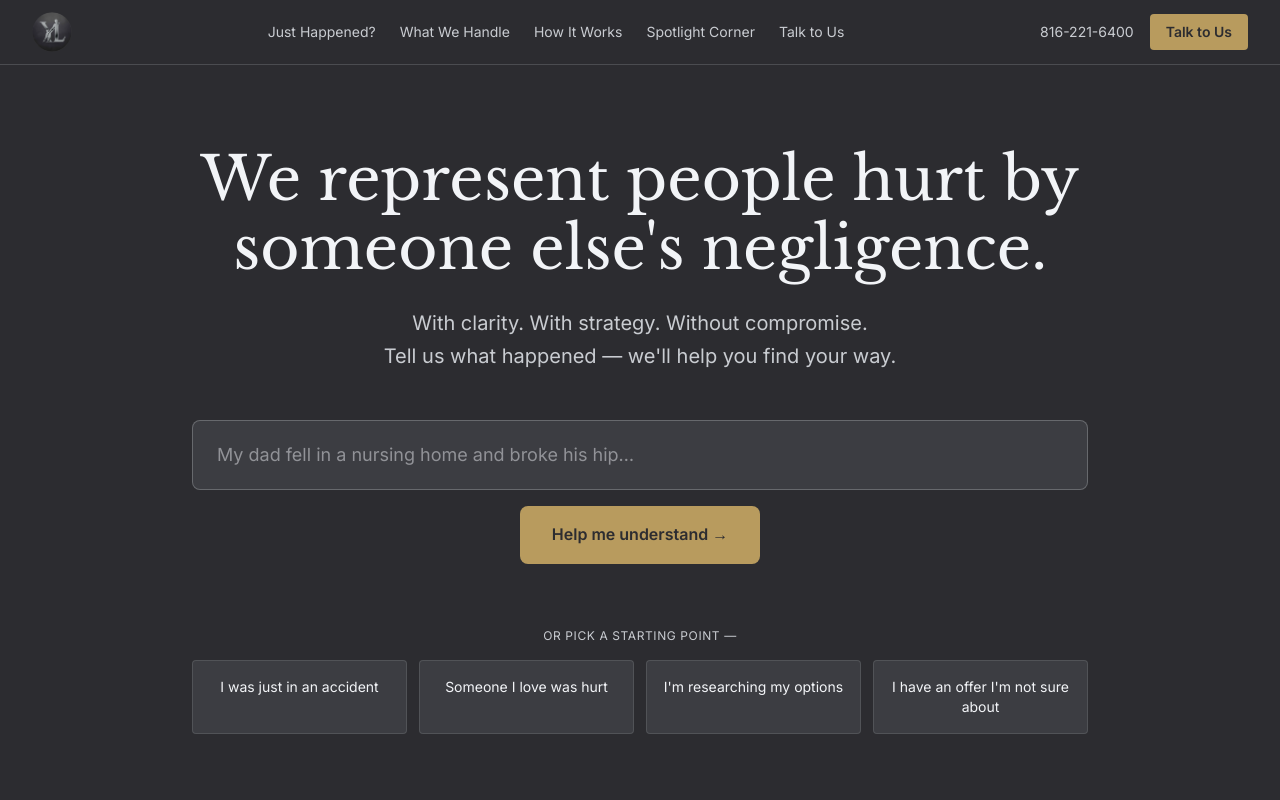
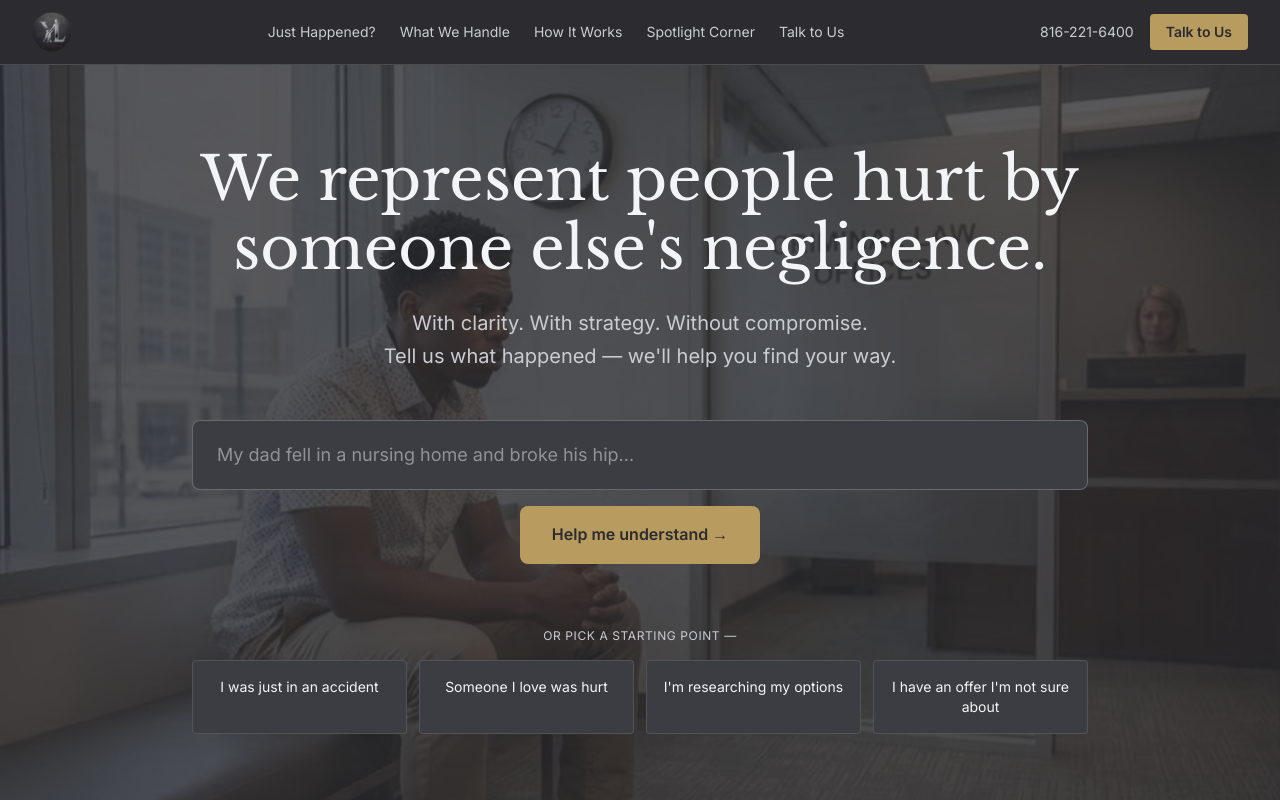
Before and after one commit to GreenBrahma/yonke-law-website, a Next.js app: page / in a window 1280 px wide. Shown: the top 800 px of the page. Built offline with nearby package versions, Linux system fonts and the light colour scheme.

Commit message:
Add cycling background images to homepage hero with crossfade

```diff
--- a/components/ConciergeHero.tsx
+++ b/components/ConciergeHero.tsx
@@ -2,24 +2,50 @@
 
 import { useEffect, useState } from "react";
 import Link from "next/link";
+import Image from "next/image";
 
 /* -------------------------------------------------------
    ConciergeHero — Section 2 of homepage-spec.md
 
    Behavior:
    1. Full-viewport dark hero with the concierge text input
-   2. Placeholder rotates every ~4.5s to help cold-start users
-   3. On submit:
+   2. Background images cycle every 6s (crossfade)
+   3. Placeholder rotates every ~4.5s to help cold-start users
+   4. On submit:
        - Client-side keyword classification → topic ID
        - Reveal the four-panel response below the input
        - Preserve the user's typed text above the panels
-   4. Empty submit → show the four quick-pick doors prominently
-   5. Quick-pick doors are always visible as a fallback
+   5. Empty submit → show the four quick-pick doors prominently
+   6. Quick-pick doors are always visible as a fallback
 
    The classifier is a temporary client-side keyword match.
    When the Nucleus Concierge backend ships, swap classifyTopic()
    for an API call. Visual / UX layer does not change.
    ------------------------------------------------------- */
+
+const HERO_IMAGES = [
+  "/images/YL client 1.png",
+  "/images/YL client 2.png",
+  "/images/yl-client-3.png",
+  "/images/yl-client-4.png",
+  "/images/YL client 5.png",
+  "/images/YL client 6.png",
+  "/images/YL client 7.png",
+  "/images/YL client 8.png",
+  "/images/YL-client-10.png",
+  "/images/YL client 11.png",
+  "/images/YL client 12.png",
+  "/images/YL client 13.png",
+  "/images/YL client 14.png",
+  "/images/yl-client-19.jpg",
+  "/images/yl-client21.png",
+  "/images/yl-client-22.png",
+  "/images/yl-client-23.png",
+  "/images/yl-client-24.jpg",
+  "/images/yl-client-25.jpg",
+  "/images/yl-client-26.jpg",
+  "/images/Mike Yonke - with client.png",
+] as const;
 
 type TopicId =
   | "car-accident"
@@ -175,6 +201,7 @@ const QUICK_PICK_DOORS = [
 
 export function ConciergeHero() {
   const [placeholderIndex, setPlaceholderIndex] = useState(0);
+  const [bgIndex, setBgIndex] = useState(0);
   const [typedText, setTypedText] = useState("");
   const [submittedText, setSubmittedText] = useState<string | null>(null);
   const [detectedTopic, setDetectedTopic] = useState<TopicId | null>(null);
@@ -188,11 +215,18 @@ export function ConciergeHero() {
     return () => clearInterval(id);
   }, [submittedText]);
 
+  // Cycle background images
+  useEffect(() => {
+    const id = setInterval(() => {
+      setBgIndex((i) => (i + 1) % HERO_IMAGES.length);
+    }, 6000);
+    return () => clearInterval(id);
+  }, []);
+
   function handleSubmit(e: React.FormEvent<HTMLFormElement>) {
     e.preventDefault();
     const trimmed = typedText.trim();
     if (!trimmed) {
-      // Empty input — surface the four doors but don't classify
       setSubmittedText("");
       setDetectedTopic(null);
       return;
@@ -210,10 +244,30 @@ export function ConciergeHero() {
 
   return (
     <section
-      className="bg-obsidian-graphite min-h-[85vh] flex flex-col justify-center py-20 px-4 lg:px-8"
+      className="relative min-h-[85vh] flex flex-col justify-center py-20 px-4 lg:px-8 overflow-hidden"
       aria-label="What happened? Tell us in plain words."
     >
-      <div className="mx-auto max-w-4xl w-full">
+      {/* Background images — cycle with crossfade */}
+      {HERO_IMAGES.map((src, i) => (
+        <Image
+          key={src}
+          src={src}
+          alt=""
+          fill
+          className={`object-cover transition-opacity duration-[2000ms] ease-in-out ${
+            i === bgIndex ? "opacity-100" : "opacity-0"
+          }`}
+          sizes="100vw"
+          priority={i === 0}
+          aria-hidden="true"
+        />
+      ))}
+
+      {/* Dark overlay for text readability */}
+      <div className="absolute inset-0 bg-obsidian-graphite/75" aria-hidden="true" />
+
+      {/* Content layer */}
+      <div className="relative z-10 mx-auto max-w-4xl w-full">
         {/* Headline */}
         <h1 className="font-display text-4xl md:text-5xl lg:text-6xl text-chrome-highlight text-center leading-[1.15] mb-6">
           We represent people hurt by someone else&apos;s negligence.
```
